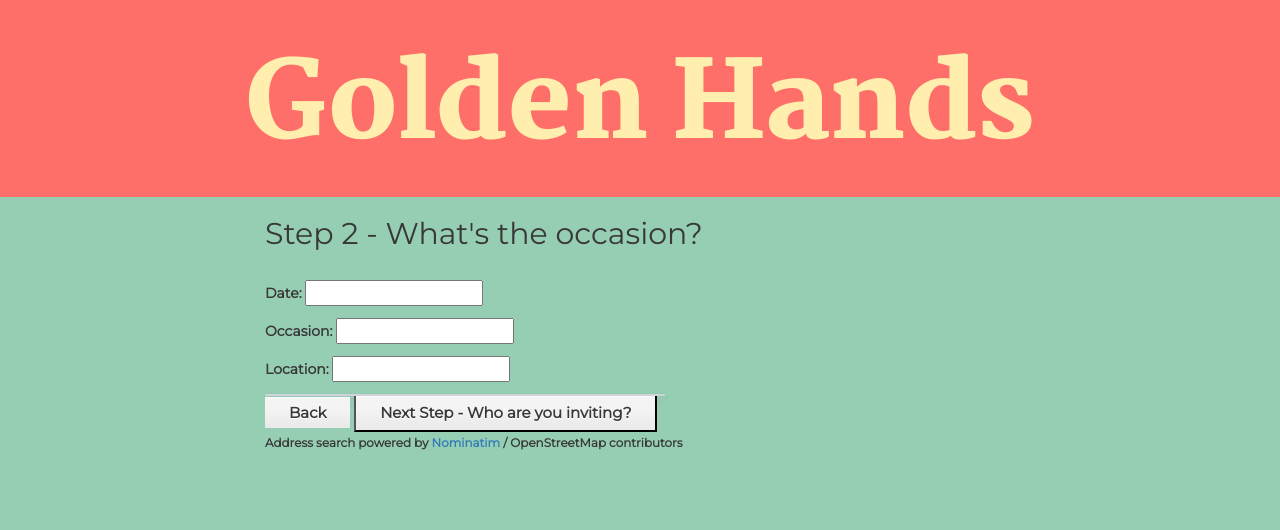
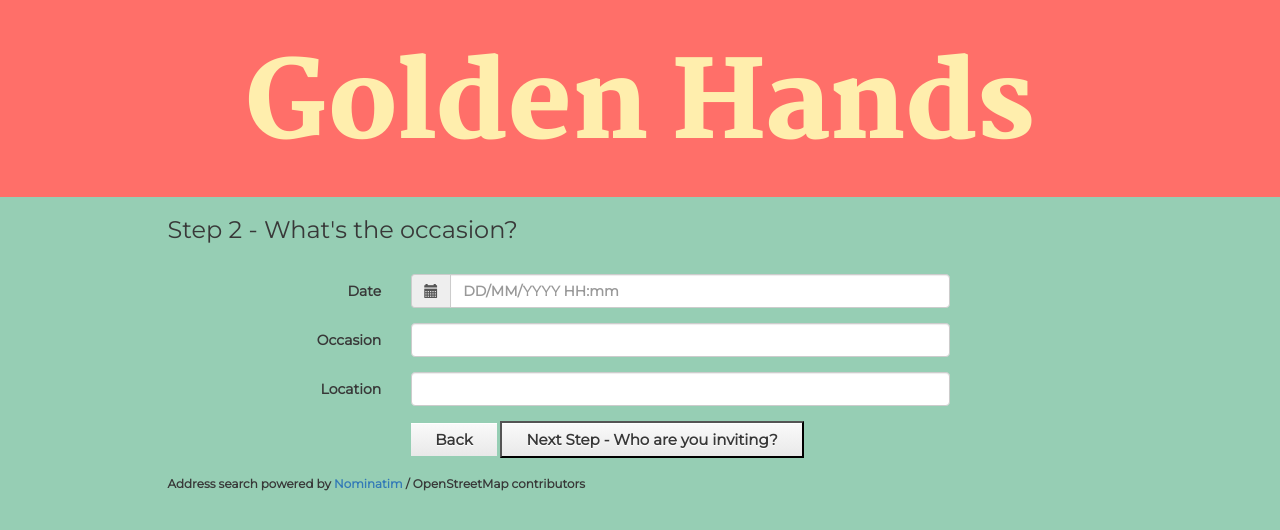
Before and after one commit to ubracklow/goldenhands2, a Django app: page /organizer/1/add_event/ in a window 1280 px wide. Shown: the top 530 px of the page. Run offline with Django 3.2, Linux system fonts and the light colour scheme; parts of the project's set-up code (start-up, migrations or seed data) failed here and were passed over; some libraries are stand-ins or nearby versions.

Commit message:
Improve form layout and styling across invitation flow
Switch all forms to Bootstrap form-horizontal layout with right-aligned
labels. Add form-control class to all inputs. Replace bootstrap-datepicker-
plus with Eonasdan datetimepicker (Bootstrap 3 compatible) with the calendar
icon on the left. Hide empty location suggestions list by default.

Co-Authored-By: Claude Sonnet 4.6 <noreply@anthropic.com>

```diff
--- a/invitations/forms.py
+++ b/invitations/forms.py
@@ -1,22 +1,32 @@
-from django.forms import CharField, DateTimeField, ModelForm, formset_factory
+from django.forms import CharField, DateTimeField, EmailInput, ModelForm, TextInput, formset_factory
 
 from invitations.models import Event, EventTask, Person
 from invitations.widgets import LocationAutocompleteWidget
 
 
 class EventForm(ModelForm):
-    date = DateTimeField(input_formats=["%d/%m/%Y %H:%M"])
-    location = CharField(widget=LocationAutocompleteWidget())
+    date = DateTimeField(
+        input_formats=["%d/%m/%Y %H:%M"],
+        widget=TextInput(attrs={"class": "form-control", "placeholder": "DD/MM/YYYY HH:mm"}),
+    )
+    location = CharField(widget=LocationAutocompleteWidget(attrs={"class": "form-control"}))
 
     class Meta:
         model = Event
         fields = ["date", "occasion", "location"]
+        widgets = {
+            "occasion": TextInput(attrs={"class": "form-control"}),
+        }
 
 
 class PersonForm(ModelForm):
     class Meta:
         model = Person
         fields = ["name", "email"]
+        widgets = {
+            "name": TextInput(attrs={"class": "form-control", "placeholder": "Name"}),
+            "email": EmailInput(attrs={"class": "form-control", "placeholder": "Email"}),
+        }
 
 
 PersonFormSet = formset_factory(PersonForm, extra=5)
@@ -28,6 +38,9 @@ class EventTaskForm(ModelForm):
         fields = [
             "task",
         ]
+        widgets = {
+            "task": TextInput(attrs={"class": "form-control"}),
+        }
 
     def __init__(self, *args, **kwargs):
         event_pk = kwargs.pop("event")
--- a/invitations/static/css/goldenhands.css
+++ b/invitations/static/css/goldenhands.css
@@ -48,6 +48,7 @@ h1 a:hover, h2 a:hover, h3 a:hover, h4 a:hover, h5 a:hover, h6 a:hover {
 }
 
 .location-suggestions {
+    display: none;
     position: absolute;
     z-index: 1000;
     list-style: none;
@@ -77,7 +78,6 @@ h1 a:hover, h2 a:hover, h3 a:hover, h4 a:hover, h5 a:hover, h6 a:hover {
 	box-shadow:inset 0px 1px 0px 0px #ffffff;
 	background:linear-gradient(to bottom, #f9f9f9 5%, #e9e9e9 100%);
 	background-color:#f9f9f9;
-c
 	display:inline-block;
 	cursor:pointer;
 	color:#383838;
--- a/invitations/templates/invitations/event.html
+++ b/invitations/templates/invitations/event.html
@@ -3,24 +3,66 @@
 
 {% block extrahead %}
 {{ form.media }}
+<link rel="stylesheet" href="https://cdnjs.cloudflare.com/ajax/libs/bootstrap-datetimepicker/4.17.47/css/bootstrap-datetimepicker.min.css">
+<script src="https://cdnjs.cloudflare.com/ajax/libs/moment.js/2.29.4/moment.min.js"></script>
+<script src="https://cdnjs.cloudflare.com/ajax/libs/bootstrap-datetimepicker/4.17.47/js/bootstrap-datetimepicker.min.js"></script>
 {% endblock %}
 
     {% block content %}
     <div class="container">
         <div class="row">
-            <div class="col-sm-2"></div>
-                <div class="col-sm-9">
-                    <h2>Step 2 - What's the occasion?</h2>
+            <div class="col-sm-offset-1 col-sm-10">
+                <h3>Step 2 - What's the occasion?</h3>
                 <br>
-                    <form  id="user_form" class="form" action="" method="POST" enctype="multipart/form-data">
+                <form id="user_form" class="form-horizontal" action="" method="POST" enctype="multipart/form-data">
                     {% csrf_token %}
-                        {{ form.as_p }}
+
+                    <div class="form-group {% if form.date.errors %}has-error{% endif %}">
+                        <label class="col-sm-3 control-label" for="{{ form.date.id_for_label }}">{{ form.date.label }}</label>
+                        <div class="col-sm-7">
+                            <div class="input-group" id="datetimepicker">
+                                <span class="input-group-addon">
+                                    <span class="glyphicon glyphicon-calendar"></span>
+                                </span>
+                                {{ form.date }}
+                            </div>
+                            {% if form.date.errors %}<p class="help-block">{{ form.date.errors }}</p>{% endif %}
+                        </div>
+                    </div>
+
+                    <div class="form-group {% if form.occasion.errors %}has-error{% endif %}">
+                        <label class="col-sm-3 control-label" for="{{ form.occasion.id_for_label }}">{{ form.occasion.label }}</label>
+                        <div class="col-sm-7">
+                            {{ form.occasion }}
+                            {% if form.occasion.errors %}<p class="help-block">{{ form.occasion.errors }}</p>{% endif %}
+                        </div>
+                    </div>
+
+                    <div class="form-group {% if form.location.errors %}has-error{% endif %}">
+                        <label class="col-sm-3 control-label" for="{{ form.location.id_for_label }}">{{ form.location.label }}</label>
+                        <div class="col-sm-7" style="position: relative;">
+                            {{ form.location }}
+                            {% if form.location.errors %}<p class="help-block">{{ form.location.errors }}</p>{% endif %}
+                        </div>
+                    </div>
+
+                    <div class="form-group">
+                        <div class="col-sm-offset-3 col-sm-7">
                             <a class="myButton" href="{{ back_url }}">Back</a>
                             <input class="myButton" id="submit" type="submit" value="Next Step - Who are you inviting?">
+                        </div>
+                    </div>
                 </form>
                 <p><small>Address search powered by <a href="https://nominatim.openstreetmap.org">Nominatim</a> / OpenStreetMap contributors</small></p>
             </div>
-            <div class="col-sm-1"></div>
         </div>
     </div>
+    <script>
+    $(function () {
+        $('#{{ form.date.id_for_label }}').datetimepicker({
+            format: 'DD/MM/YYYY HH:mm'
+        });
+        $('#datetimepicker .input-group-btn, #datetimepicker .input-group-addon:last-child').hide();
+    });
+    </script>
     {% endblock %}
--- a/invitations/views.py
+++ b/invitations/views.py
@@ -1,4 +1,3 @@
-from bootstrap_datepicker_plus.widgets import DateTimePickerInput
 from django.core.mail import EmailMultiAlternatives
 from django.template.loader import render_to_string
 from django.urls import reverse, reverse_lazy
@@ -34,11 +33,6 @@ class OrganizerEditView(OrganizerFormMixin, UpdateView):
 class EventFormMixin:
     form_class = EventForm
     template_name = "invitations/event.html"
-
-    def get_form(self):
-        form = super().get_form()
-        form.fields["date"].widget = DateTimePickerInput(options={"format": "DD/MM/YYYY HH:mm"})
-        return form
 
 
 class EventCreateView(EventFormMixin, CreateView):
--- a/invitations/widgets.py
+++ b/invitations/widgets.py
@@ -20,6 +20,7 @@ class LocationAutocompleteWidget(TextInput):
 
   function closeSuggestions() {{
     list.innerHTML = "";
+    list.style.display = "none";
     activeIndex = -1;
   }}
 
@@ -42,6 +43,7 @@ class LocationAutocompleteWidget(TextInput):
       .then(function(r) {{ return r.json(); }})
       .then(function(data) {{
         list.innerHTML = "";
+        list.style.display = data.length ? "block" : "none";
         activeIndex = -1;
         data.forEach(function(item) {{
           var li = document.createElement("li");
```
Also changed, not shown: invitations/templates/invitations/attendee.html (+21 -8 lines), invitations/templates/invitations/organizer.html (+18 -10 lines), invitations/templates/invitations/task.html (+18 -9 lines). Lines whose indentation alone changed are shown as unchanged.
